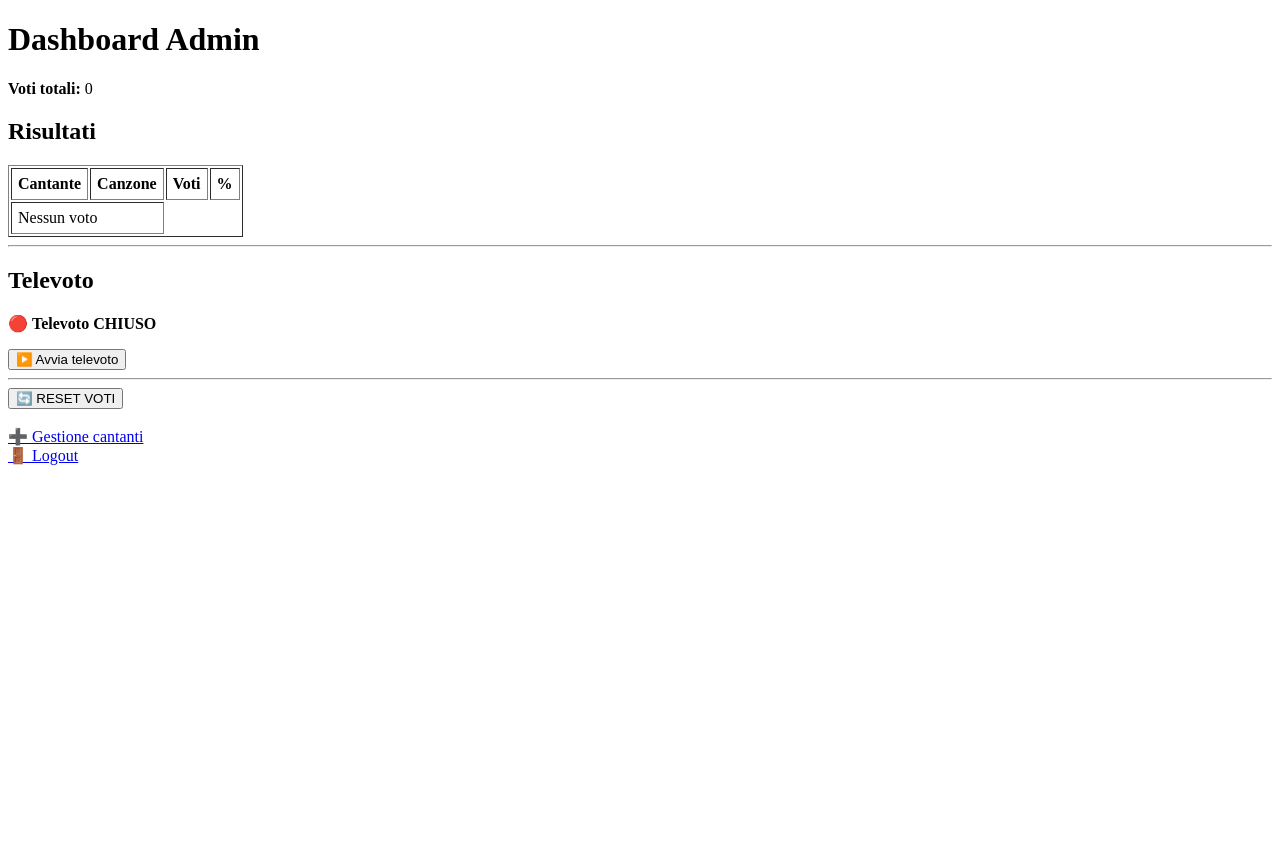
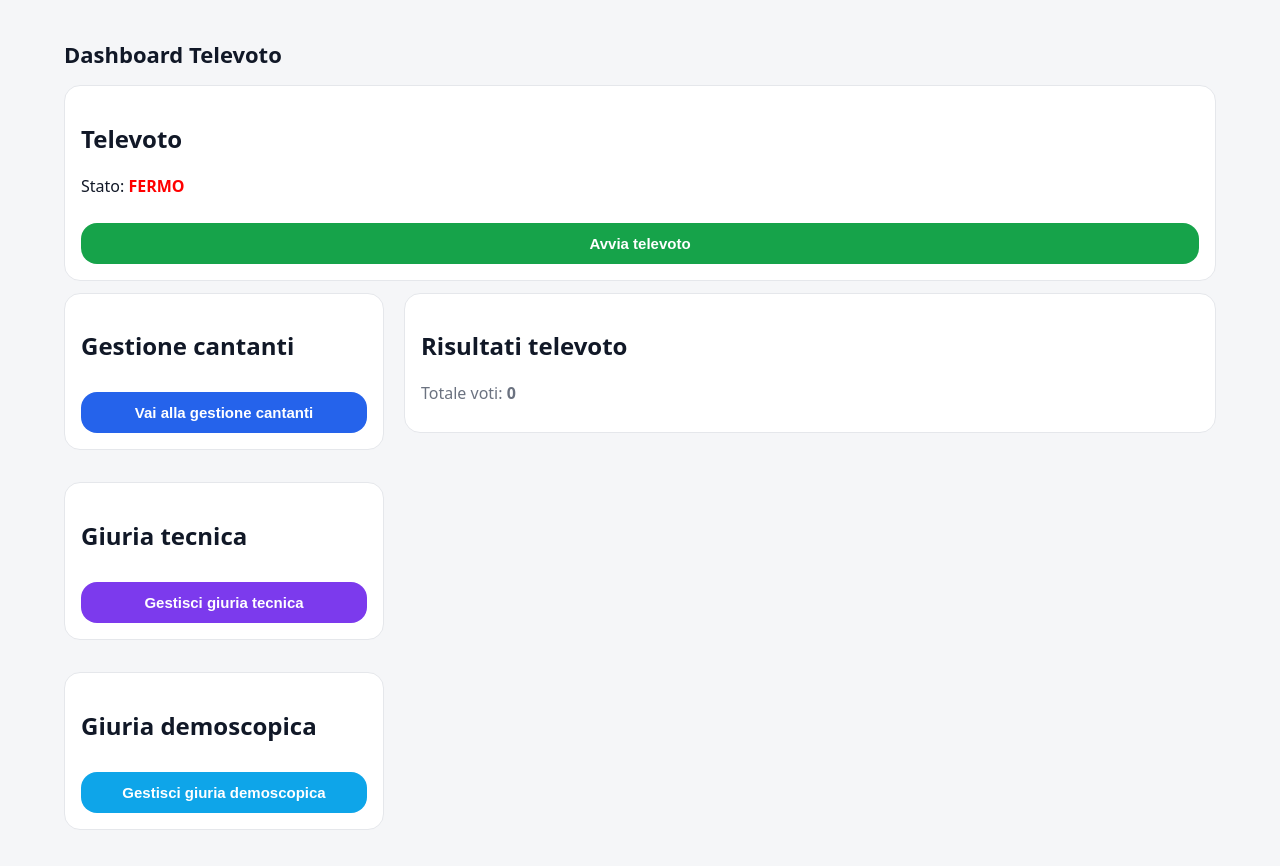
Before and after one commit to pikke17/play-the-future, a Flask app: page /admin_dashboard in a window 1280 px wide. Before the commit the page ends 465 px from the top, so only its background shows below. Run offline with Flask 3, Linux system fonts and the light colour scheme; the visitor is signed in with stand-in values (Sample User, id 1); data comes from the database, SQL or seed files in the repository; data that the repository does not hold is empty.

Commit message:
Migliorata grafica dashboard

```diff
--- a/app.py
+++ b/app.py
@@ -15,8 +15,6 @@ def home():
 
 @app.route("/vote/<ticket_id>")
 def vote(ticket_id):
-
-    action = request.form.get("action")
 
     if not is_televoting_active():
         return render_template("televoting_closed.html")
@@ -125,8 +123,8 @@ def submit():
     print("RESET -> ticket_id:", ticket_id)
     return render_template(
         "vote_ok.html",
-        singer=get_vote(ticket_id)
-    )
+        singer=get_vote(ticket_id),
+        ticket_id=ticket_id)
 
 #----------ADMIN----------
 @app.route("/admin_login", methods=["GET", "POST"])
@@ -249,7 +247,11 @@ def admin_singers():
         lastName = request.form.get("lastName")
         songTitle = request.form.get("songTitle")
         songAuthor = request.form.get("songAuthor")
-        if firstName and lastName and songTitle and songAuthor:
+
+        # normalizza lastName (evita None)
+        lastName = lastName if lastName else ""
+
+        if firstName and songTitle and songAuthor:
             cur.execute("INSERT INTO singers (firstName, lastName, songTitle, songAuthor) VALUES (?, ?, ?, ?)",
                 (firstName, lastName, songTitle, songAuthor)
             )
@@ -315,7 +317,10 @@ def edit_singer(id):
         songTitle = request.form.get("songTitle")
         songAuthor = request.form.get("songAuthor")
 
-        if firstName and lastName and songTitle and songAuthor:
+        # normalizza lastName (evita None)
+        lastName = lastName if lastName else ""
+
+        if firstName and songTitle and songAuthor:
             cur.execute("""
                 UPDATE singers
                 SET firstName = ?, lastName = ?, songTitle = ?, songAuthor = ?
--- a/static/app.css
+++ b/static/app.css
@@ -12,6 +12,9 @@
   box-sizing: border-box;
 }
 
+/* ========================= */
+/* BASE */
+/* ========================= */
 body {
   margin: 0;
   font-family: system-ui, -apple-system, "Segoe UI", Roboto, sans-serif;
@@ -19,33 +22,18 @@ body {
   color: var(--text);
 }
 
-.container {
-  max-width: 480px;
-  margin: 0 auto;
-  padding: 16px;
-}
-
 h1 {
   font-size: 22px;
   margin-bottom: 16px;
 }
 
-.card {
-  background: var(--card);
-  border-radius: 16px;
+/* ========================= */
+/* USER (MOBILE) */
+/* ========================= */
+.container {
+  max-width: 480px;
+  margin: 0 auto;
   padding: 16px;
-  margin-bottom: 12px;
-  border: 1px solid var(--border);
-}
-
-.card label {
-  display: block;
-  cursor: pointer;
-}
-
-.card input[type="radio"] {
-  margin-right: 8px;
-  transform: scale(1.2);
 }
 
 .song {
@@ -54,6 +42,20 @@ h1 {
   color: var(--muted);
 }
 
+/* ========================= */
+/* CARD */
+/* ========================= */
+.card {
+  background: var(--card);
+  border-radius: 16px;
+  padding: 16px;
+  border: 1px solid var(--border);
+  margin-bottom: 12px;
+}
+
+/* ========================= */
+/* BUTTON BASE (USER) */
+/* ========================= */
 .button {
   width: 100%;
   padding: 16px;
@@ -64,17 +66,26 @@ h1 {
   background: var(--primary);
   color: white;
   margin-top: 20px;
+  cursor: pointer;
+  transition: background 0.2s ease, transform 0.1s ease;
 }
 
 .button:active {
   background: var(--primary-dark);
+  transform: scale(0.97);
 }
 
+.button:disabled {
+  background: #9ca3af;
+  cursor: not-allowed;
+}
 
+/* ========================= */
+/* SELEZIONE VOTO */
+/* ========================= */
 .selectable input[type="radio"] {
   display: none;
 }
-
 
 .selectable {
   padding: 0;
@@ -97,16 +108,111 @@ h1 {
   transform: scale(0.98);
 }
 
-
-.button:disabled {
-  background: #9ca3af;
-  cursor: not-allowed;
+/* ========================= */
+/* ADMIN (DESKTOP) */
+/* ========================= */
+.admin-container {
+  max-width: 1200px;
+  margin: 0 auto;
+  padding: 24px;
 }
 
-.button {
-  transition: background 0.2s ease, transform 0.1s ease;
+/* GRID 2 colonne */
+.admin-grid {
+  display: grid;
+  grid-template-columns: 320px 1fr;
+  gap: 20px;
 }
 
-.button:active {
-  transform: scale(0.97);
+/* colonne */
+.left-column {
+  display: flex;
+  flex-direction: column;
+  gap: 20px;
 }
+
+.right-column {
+  display: block;
+}
+
+/* ========================= */
+/* BOTTONI ADMIN */
+/* ========================= */
+.admin-container .button {
+  margin-top: 10px;
+  padding: 12px;
+  font-size: 15px;
+}
+
+/* ========================= */
+/* RISULTATI */
+/* ========================= */
+.result-row {
+  margin-bottom: 16px;
+}
+
+.bar {
+  background: var(--border);
+  height: 8px;
+  border-radius: 6px;
+  margin-top: 6px;
+}
+
+.bar-fill {
+  height: 100%;
+  background: var(--primary);
+  border-radius: 6px;
+}
+
+/* RIGA CANTANTE */
+.singer-row {
+  display: flex;
+  justify-content: space-between;
+  align-items: center;
+  gap: 20px;
+  padding: 12px 0;
+  border-bottom: 1px solid var(--border);
+}
+
+/* AZIONI */
+.actions {
+  display: flex;
+  gap: 10px;
+}
+
+/* FORM */
+.form {
+  display: flex;
+  flex-direction: column;
+  gap: 16px;
+}
+
+/* GRUPPO CAMPO */
+.form-group {
+  display: flex;
+  flex-direction: column;
+  gap: 6px;
+}
+
+/* LABEL */
+.form-group label {
+  font-size: 14px;
+  color: var(--muted);
+  font-weight: 500;
+}
+
+/* INPUT */
+.form-group input {
+  padding: 12px;
+  border-radius: 12px;
+  border: 1px solid var(--border);
+  font-size: 14px;
+  outline: none;
+  transition: border 0.2s ease, box-shadow 0.2s ease;
+}
+
+/* FOCUS */
+.form-group input:focus {
+  border-color: var(--primary);
+  box-shadow: 0 0 0 3px rgba(37, 99, 235, 0.15);
+}
--- a/templates/admin_dashboard.html
+++ b/templates/admin_dashboard.html
@@ -1,70 +1,124 @@
 <!DOCTYPE html>
-<html>
+<html lang="it">
 <head>
+  <meta charset="UTF-8">
   <title>Admin Dashboard</title>
+  <link rel="stylesheet" href="{{ url_for('static', filename='app.css') }}">
 </head>
+
 <body>
 
-<h1>Dashboard Admin</h1>
+<div class="admin-container">
 
-<p><strong>Voti totali:</strong> {{ total_votes }}</p>
+  <h1>Dashboard Televoto</h1>
 
-<h2>Risultati</h2>
-
-<table border="1" cellpadding="6">
-    <tr>
-        <th>Cantante</th>
-        <th>Canzone</th>
-        <th>Voti</th>
-        <th>%</th>
-    </tr>
-    {% for r in results %}
-    <tr>
-        <td>{{ r.firstName }} {{ r.lastName }}</td>
-        <td>{{ r.songTitle }} (<em>{{ r.songAuthor }}</em>)</td>
-        <td>{{ r.votes }}</td>
-        <td>{{ r.percentage }}</td>
-    </tr>
-    {% else %}
-    <tr>
-        <td colspan="2">Nessun voto</td>
-    </tr>
-    {% endfor %}
-</table>
-
-<hr>
-
+  <!-- ========================= -->
+  <!-- ▶️ START / STOP TELEVOTO -->
+  <!-- ========================= -->
+  <div class="card">
     <h2>Televoto</h2>
 
+    <p>
+      Stato:
       {% if televoting_active %}
-    <p>🟢 <strong>Televoto ATTIVO</strong></p>
+        <strong style="color:green;">ATTIVO</strong>
+      {% else %}
+        <strong style="color:red;">FERMO</strong>
+      {% endif %}
+    </p>
+
+    {% if televoting_active %}
       <form method="post" action="/admin/televoting/stop">
-        <button onclick="return confirm('Chiudere il televoto?')">
-            🛑 Stop televoto
+        <button class="button" style="background:#dc2626;">
+          Stop televoto
         </button>
       </form>
     {% else %}
-    <p>🔴 <strong>Televoto CHIUSO</strong></p>
       <form method="post" action="/admin/televoting/start">
-        <button onclick="return confirm('Aprire il televoto?')">
-            ▶️ Avvia televoto
+        <button class="button" style="background:#16a34a;">
+          Avvia televoto
         </button>
       </form>
     {% endif %}
+  </div>
 
-<hr>
+  <!-- ========================= -->
+  <!-- GRID SINISTRA / DESTRA -->
+  <!-- ========================= -->
+  <div class="admin-grid">
 
-<form method="post" action="/admin/reset">
-    <button type="submit"
-        onclick="return confirm('Resettare TUTTI i voti?')">
-        🔄 RESET VOTI
+    <!-- ========== SINISTRA ========== -->
+    <div class="left-column">
+
+      <!-- 🎤 GESTIONE CANTANTI -->
+      <div class="card">
+        <h2>Gestione cantanti</h2>
+
+        <form action="/admin/singers" method="get">
+          <button class="button">
+            Vai alla gestione cantanti
           </button>
         </form>
+      </div>
 
-<br>
+      <!-- 🧑‍⚖️ GIURIA TECNICA -->
+      <div class="card">
+        <h2>Giuria tecnica</h2>
 
-<a href="/admin/singers">➕ Gestione cantanti</a><br>
-<a href="/admin/logout">🚪 Logout</a>
+        <form action="/admin/jury/tecnica" method="get">
+          <button class="button" style="background:#7c3aed;">
+            Gestisci giuria tecnica
+          </button>
+        </form>
+      </div>
+
+      <!-- 🧑‍⚖️ GIURIA DEMOSCOPICA -->
+      <div class="card">
+        <h2>Giuria demoscopica</h2>
+
+        <form action="/admin/jury/demoscopica" method="get">
+          <button class="button" style="background:#0ea5e9;">
+            Gestisci giuria demoscopica
+          </button>
+        </form>
+      </div>
+
+    </div>
+
+    <!-- ========== DESTRA ========== -->
+    <div class="right-column">
+
+      <!-- 📊 RISULTATI -->
+    <div class="card">
+    <h2>Risultati televoto</h2>
+
+    <p style="color: var(--muted); margin-bottom: 12px;">
+        Totale voti: <strong>{{ total_votes }}</strong>
+    </p>
+
+    {% for r in results %}
+        <div class="result-row">
+
+        <strong>{{ r.firstName }} {{ r.lastName }}</strong><br>
+
+        <small>
+            {{ r.votes }} voti – {{ r.percentage }}%
+        </small>
+
+        <div class="bar">
+            <div class="bar-fill" style="width: {{ r.percentage }}%;"></div>
+        </div>
+
+        </div>
+    {% endfor %}
+
+    </div>
+
+    </div>
+
+  </div>
+
+</div>
 
 </body>
 </html>
--- a/templates/vote_ko.html
+++ b/templates/vote_ko.html
@@ -37,9 +37,9 @@
         <input type="hidden" name="action" value="reset_vote">
 
         <button class="button"
-                style="background:#ea580c;"
-                onclick="return confirm('Vuoi davvero annullare il voto?')">
-            Reset voto
+                style="background:#ea5a0cf3;"
+                onclick="return confirm('Vuoi davvero cambiare il voto?')">
+            Cambia voto
         </button>
     </form>
 
```
Also changed, not shown: templates/admin_singers.html (+82 -41 lines), templates/admin_singers_edit.html (+62 -16 lines), templates/vote_ok.html (+11 -1 lines). Lines whose indentation alone changed are shown as unchanged.
